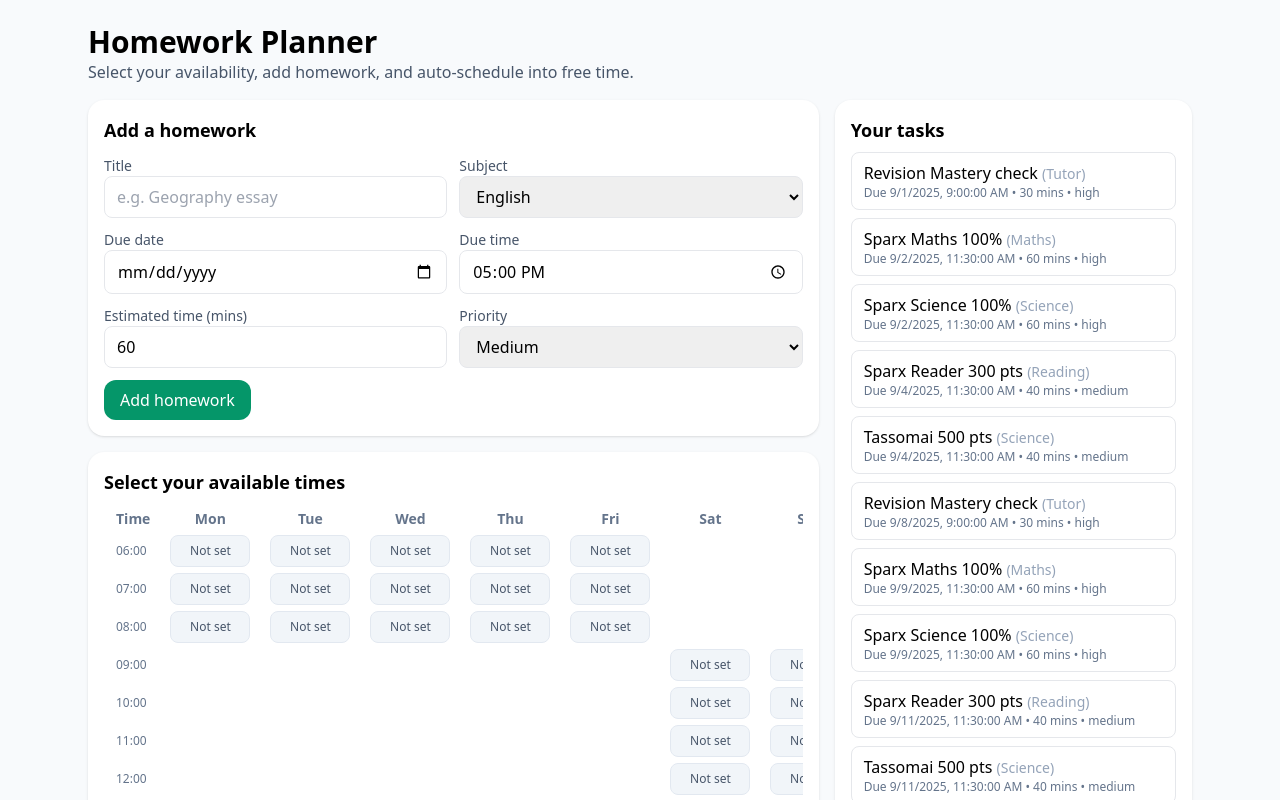
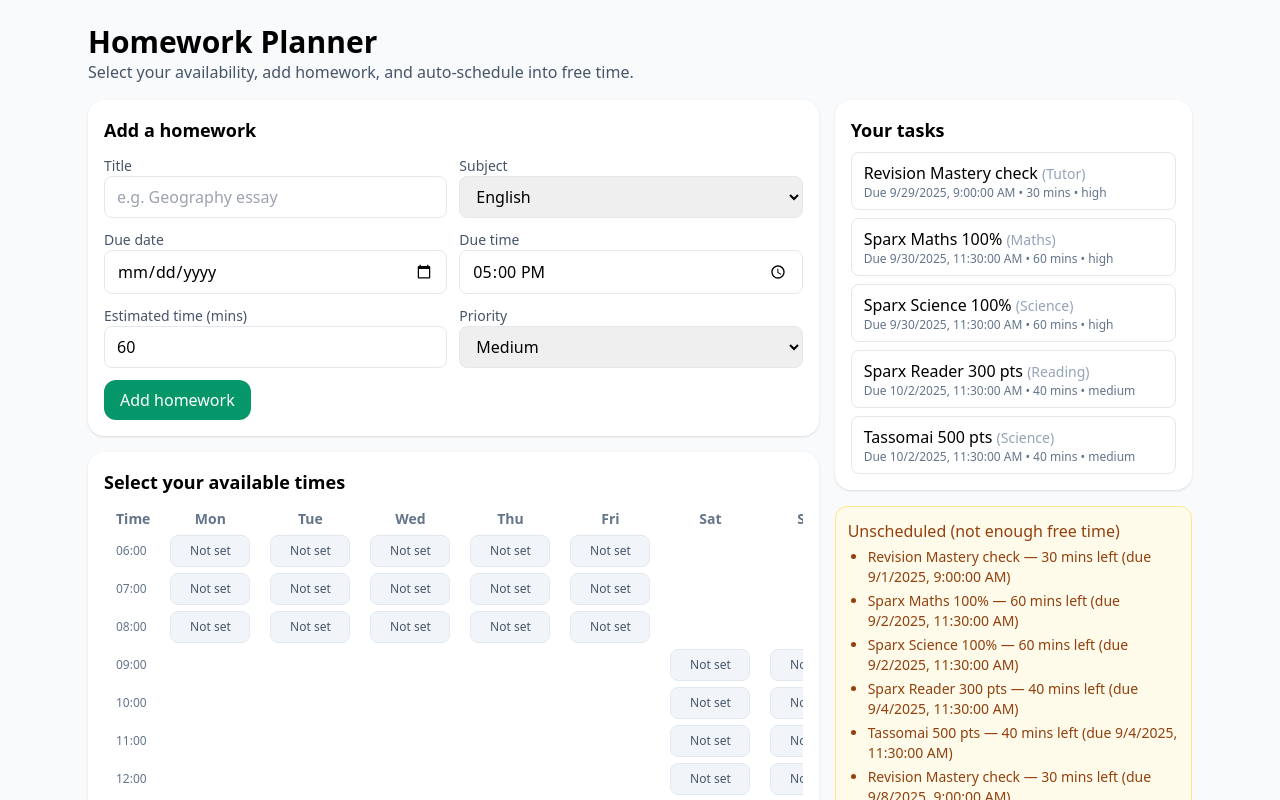
Before and after one commit to adyertorquay/HomeworkPlannerv4, a React (Vite) app: page / in a window 1280 px wide. Shown: the top 800 px of the page. Built offline with nearby package versions, Linux system fonts and the light colour scheme.

Commit message:
Update App.jsx

```diff
--- a/src/App.jsx
+++ b/src/App.jsx
@@ -71,6 +71,14 @@ function App() {
     }
   }
 
+  // filter tasks due in the next 7 days
+  const tasksNextWeek = useMemo(() => {
+    const now = new Date()
+    const in7days = new Date()
+    in7days.setDate(now.getDate() + 7)
+    return allTasks.filter(t => t.dueAt >= now && t.dueAt <= in7days)
+  }, [allTasks])
+
   return (
     <div className="max-w-6xl mx-auto p-4 md:p-6 space-y-4">
       <header className="no-print">
@@ -88,7 +96,7 @@ function App() {
           </div>
         </div>
         <div>
-          <TasksList tasks={allTasks} onDelete={deleteTask} />
+          <TasksList tasks={tasksNextWeek} onDelete={deleteTask} />
           {unscheduled.length > 0 && (
             <div className="mt-4 bg-amber-50 border border-amber-200 text-amber-800 rounded-xl p-3">
               <div className="font-medium mb-1">Unscheduled (not enough free time)</div>
```
